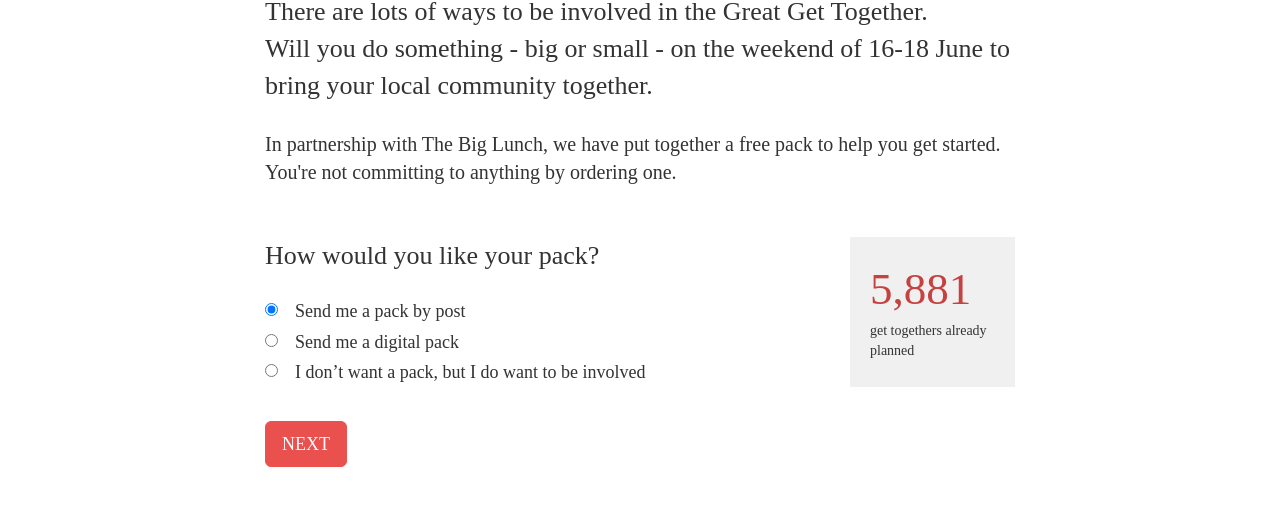
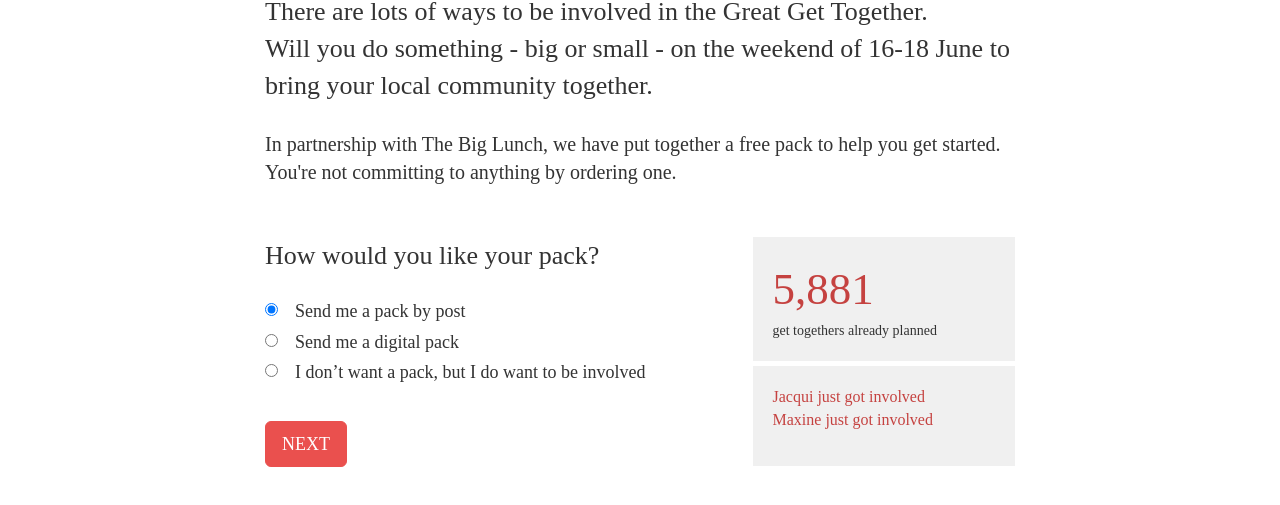
Before and after one commit to jacksegal/great-survey-pack, a plain HTML site: page public/index.html in a window 1280 px wide. Shown: the part 491-996 px from the top of the page. Drawn offline with nearby package versions, Linux system fonts and the light colour scheme; no server answers; a web font is replaced by a local one.

Commit message:
Adding 'x just signed' & Changing Social Buttons

```diff
--- a/public/index.html
+++ b/public/index.html
@@ -169,7 +169,7 @@
         </div>
 
         <div class="row" style="margin-top: 25px;">
-            <div class="col-md-6 col-md-offset-2 text-left">
+            <div class="col-md-5 col-md-offset-2 text-left">
                 <p>
                     How would you like your pack?
                 </p>
@@ -208,12 +208,28 @@
                 </form>
             </div>
 
-            <div class="col-md-2">
-                <div style="background-color: #F0F0F0; height: 150px; padding: 20px; margin-bottom: 40px;">
+            <div class="col-md-3">
+                <div style="background-color: #F0F0F0; padding: 20px; margin-bottom: 5px;">
                     <span id="signupCount" style="color: #c54240; font-size: 45px;">5,881</span><br>
                     <span>get togethers</span>
                     <span>already planned</span>
                 </div>
+
+                <div style="background-color: #F0F0F0; height: 100px; padding: 20px; margin-bottom: 40px;">
+                    <p class="signers" style="display: none">
+                        <span id="signedOne">Jane</span> just got involved
+                    </p>
+                    <p class="signers" style="display: none">
+                        <span id="signedTwo">Paul</span> just got involved
+                    </p>
+                    <p class="signers" style="display: none">
+                        <span id="signedThree">Heather</span> just got involved
+                    </p>
+                </div>
+
+                <script>
+
+                </script>
             </div>
         </div>
     </div>
@@ -617,15 +633,33 @@
                 <h1>SHARE THE LOVE</h1>
 
                 <p>
-                    Brilliant - thanks so much.
+                    Thanks so much for ordering a pack - we'll get it sent out right away
                 </p>
 
                 <p>
-                    Right, one more step. The more people involved the better. Can you share with your friends and
-                    family?
+                    One more favour! The more people involved the better. Can you share with your friends and family?
                 </p>
 
-                <div class="socialWrapper">
+                <p style="margin-top:20px;">
+                    <a class="btn btn-fb btn-lg"
+                       href="https://www.facebook.com/share.php?u=https://www.greatgettogether.org" role="button"><i
+                            class="fa fa-facebook"
+                            aria-hidden="true"
+                            style="margin-right: 10px;"></i>
+                        SHARE ON FACEBOOK</a>
+                </p>
+
+                <p>
+                    <a class="btn btn-tw btn-lg"
+                       href="https://twitter.com/intent/tweet?text=Fed%20up%20of%20talking%20about%20what%20divides%20us%3F%20Join%20me%20%26%20be%20part%20of%20the%20%23GreatGetTogether%20this%20June%20in%20memory%20of%20Jo%20Cox%20https%3A%2F%2Fwww.greatgettogether.org"
+                       role="button"><i class="fa fa-twitter"
+                                        aria-hidden="true"
+                                        style="margin-right: 10px;"></i>
+                        SHARE ON TWITTER</a>
+                </p>
+
+
+                <!--<div class="socialWrapper">
                     <a target="_blank" class="socialIcons"
                        href="https://twitter.com/intent/tweet?text=Fed%20up%20of%20talking%20about%20what%20divides%20us%3F%20Join%20me%20%26%20be%20part%20of%20the%20%23GreatGetTogether%20this%20June%20in%20memory%20of%20Jo%20Cox%20https%3A%2F%2Fwww.greatgettogether.org">
                         <i class="fa fa-twitter-square fa-4" aria-hidden="true"></i>
@@ -635,7 +669,7 @@
                        target="_blank">
                         <i class="fa fa-facebook-square fa-4" aria-hidden="true"></i>
                     </a>
-                </div>
+                </div>-->
 
             </div>
         </div>
@@ -704,6 +738,9 @@
 
 <!-- Postcode Lookup -->
 <script src="/static/js/ideal-postcodes-2.2.0.min.js?qdwqasdad"></script>
+
+<!-- Signups -->
+<script src="/static/js/signups.js?ru9fj"></script>
 
 <!-- App Code -->
 <script src="/static/js/app.js?rd9ej8wk"></script>
--- a/public/static/css/style.css
+++ b/public/static/css/style.css
@@ -268,3 +268,10 @@ p {
 .header {
     border: solid 1px #EA504E;
 }
+
+.signers {
+    color: #C54240;
+    font-size: 16px;
+    margin: 0;
+    margin-below: 2px;
+}
--- a/public/static/js/app.js
+++ b/public/static/js/app.js
@@ -191,6 +191,24 @@ function formatPostcode(postcode) {
     }
 }
 
+/* Add signs */
+$(function () {
+
+    $("#signedOne").text(signups[Math.floor(Math.random() * signups.length)]);
+    $("#signedTwo").text(signups[Math.floor(Math.random() * signups.length)]);
+    $("#signedThree").text(signups[Math.floor(Math.random() * signups.length)]);
+
+    setTimeout(function () {
+        $("p.signers").first().fadeIn("slow", function showNext() {
+            var that = this;
+            setTimeout(function () {
+                $(that).next("p.signers").fadeIn("slow", showNext);
+            }, 2000);
+
+        });
+    }, 1500);
+});
+
 /* Do Signup Counter */
 $(function () {
     var signupCount = (4225 + 5391);
--- /dev/null
+++ b/public/static/js/signups.js
@@ -0,0 +1,158 @@
+var signups = [
+    "Alice",
+    "Alison",
+    "Allison",
+    "Amanda",
+    "Angela",
+    "Anji",
+    "Anna",
+    "Anne",
+    "Anneke",
+    "Antonia",
+    "Asma",
+    "Becca",
+    "Beki",
+    "Ben",
+    "Bobby",
+    "Cally",
+    "Carol",
+    "Cat",
+    "Catherine",
+    "Celia",
+    "Chas",
+    "Chris",
+    "Chrissie",
+    "Christina",
+    "Christine",
+    "Ciara",
+    "Claire",
+    "Clare",
+    "Cloran",
+    "Damien",
+    "Danica",
+    "David",
+    "Dawne",
+    "Debbie",
+    "Denise",
+    "Diane",
+    "Donna",
+    "Elaine",
+    "Eleri",
+    "Ella",
+    "Ellie",
+    "Ellis",
+    "Emily",
+    "Emma",
+    "Eugene",
+    "Farzana",
+    "Felicity",
+    "Fiona",
+    "Floriane",
+    "Gemma",
+    "Genia",
+    "Glen",
+    "Gordon Sim",
+    "Hannah",
+    "hayley",
+    "Heather",
+    "Helen",
+    "Helena",
+    "Heywood",
+    "Hilary",
+    "Holly",
+    "Irene",
+    "Jack",
+    "Jackie",
+    "Jacqueline",
+    "Jacqui",
+    "Jade",
+    "James",
+    "Jamie",
+    "Jane",
+    "Janet",
+    "Jen",
+    "Jess",
+    "Jessica",
+    "Jill",
+    "Jo",
+    "Joanne",
+    "John",
+    "Jon",
+    "Joshua",
+    "Joyce",
+    "Julian",
+    "Julie",
+    "Jus",
+    "Karen",
+    "Kassandra",
+    "Kate",
+    "Katharine",
+    "Katie",
+    "Kay",
+    "Kaylee",
+    "Kelly",
+    "Ken",
+    "Kirren",
+    "Kirstie",
+    "Kirsty",
+    "Kristiina",
+    "Laura",
+    "Lauretta",
+    "Leanne",
+    "Les",
+    "Libby",
+    "Lindsay",
+    "Linsey",
+    "Liz",
+    "Louise",
+    "Lowri",
+    "Lucy",
+    "Lynne",
+    "Malcolm",
+    "Marie",
+    "Marnie",
+    "Martyn",
+    "Mary",
+    "Mary-Rose",
+    "Maxine",
+    "Melanie",
+    "Melinda",
+    "Michelle",
+    "Mohammed",
+    "Monica",
+    "Nadine",
+    "Nicola",
+    "Nisha",
+    "Pat",
+    "Patricia",
+    "Peter",
+    "Pip",
+    "Rachel",
+    "Rebecca",
+    "Relda",
+    "Rosemary",
+    "Roshni",
+    "Ruth",
+    "Sagal",
+    "Sahar",
+    "Sally",
+    "Samantha",
+    "Sandi",
+    "Sandra",
+    "Sarah",
+    "Shahzab",
+    "Sharon",
+    "Sheralyn",
+    "Simon",
+    "Stephen",
+    "Sue",
+    "Susan",
+    "Suzy",
+    "Therese",
+    "Thomas",
+    "Tracey",
+    "Tracy",
+    "Vicky",
+    "Yvonne",
+    "Zoe"
+];
```
Also changed, not shown: public/static/css/bootstrap-overrides.css.
